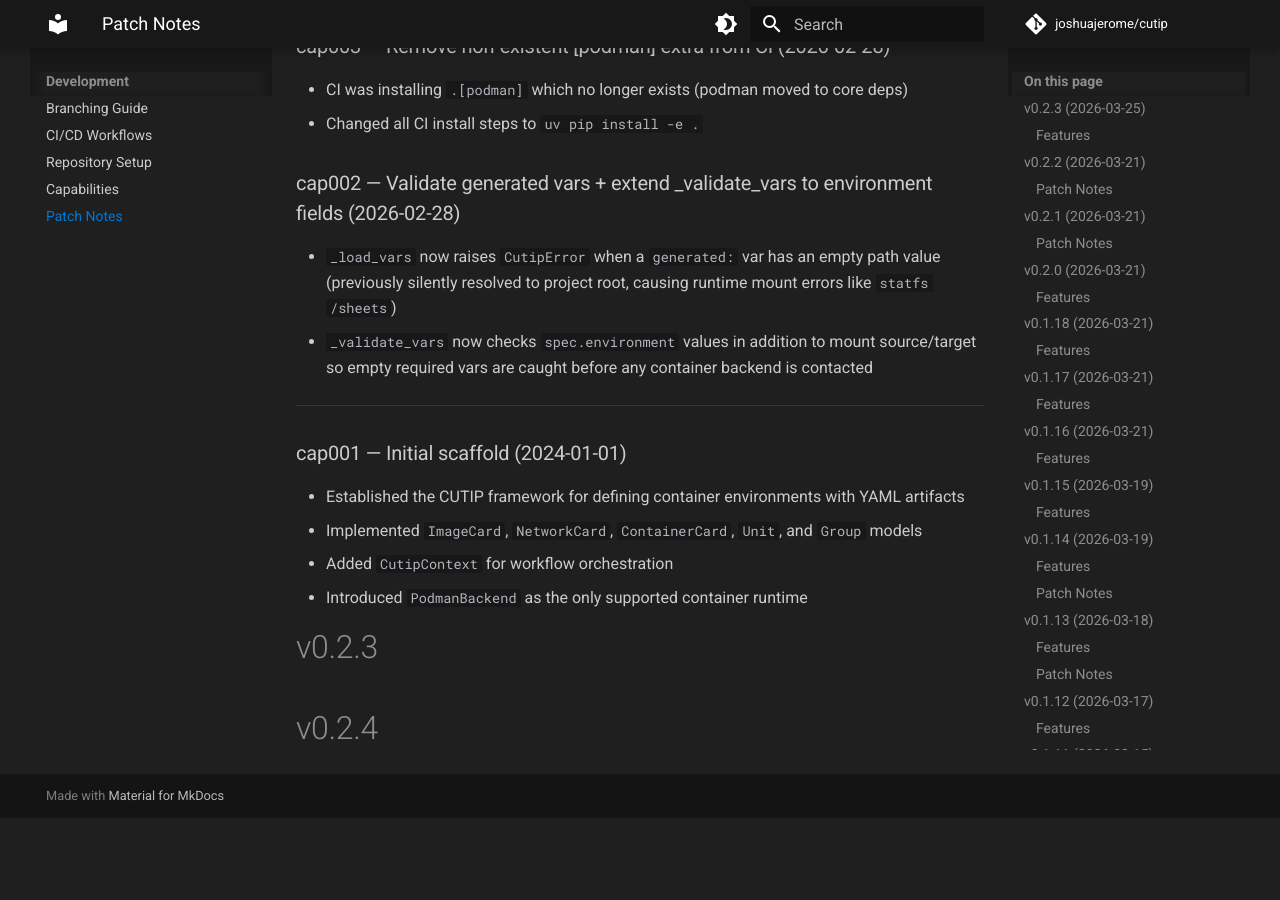
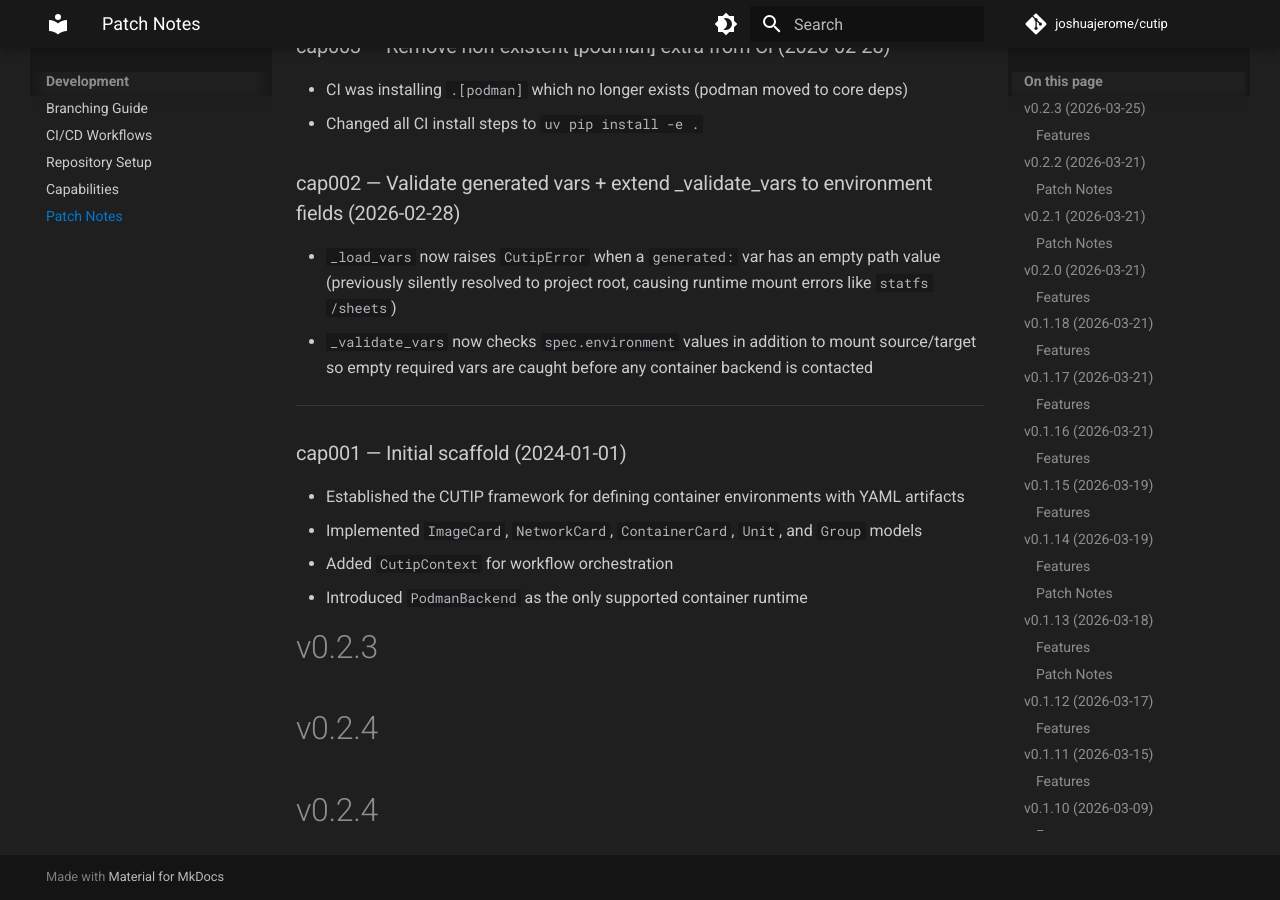
Before and after one commit to joshuajerome/cutip, an MkDocs documentation site: the page built from docs/patch-notes.md, in a window 1280 px wide and 900 px high, scrolled down 7315 px. Built offline with MkDocs 1.6.1 and Material for MkDocs 9.7.7, drawn with Linux system fonts in a browser that asks for light colours; comment, search, counter and statistics services are not loaded; before the commit the page ends 8133 px from its top, so only the background shows below that.

Commit message:
release: v0.2.4 trigger

```diff
--- a/docs/patch-notes.md
+++ b/docs/patch-notes.md
@@ -232,3 +232,4 @@ Internal developer tooling — no user-facing capability changes in this release
 - Introduced `PodmanBackend` as the only supported container runtime
 # v0.2.3
 # v0.2.4
+# v0.2.4
```
